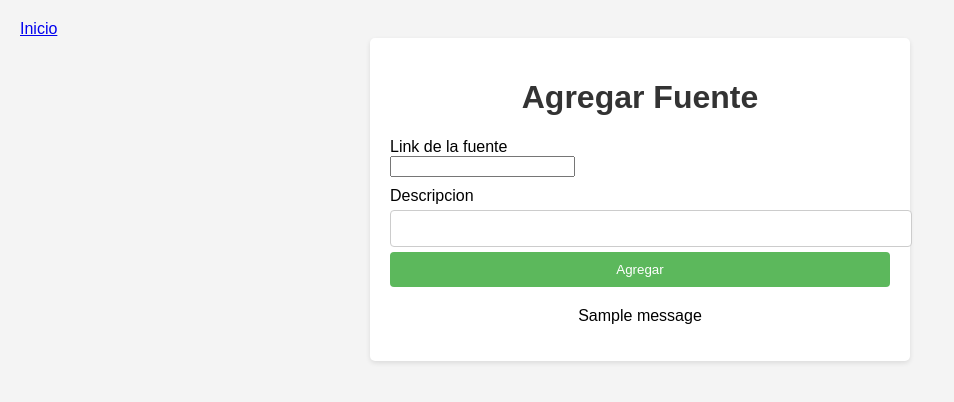
After one commit to isidoraoOo/GRUPO03-2024-PROYINF, a Django app: template enterSources/templates/insert.html in a window 1280 px wide. The commit adds this page. Shown: the top 402 px of the page, without its empty margins (0-954 px from the left). Run offline with Django 5.2, Linux system fonts and the light colour scheme; the template is opened without the code that fills it: values that come from a table or form of the project are taken from there, others are empty; tables that the repository leaves empty hold one stand-in row (values such as "Sample post"); one stand-in notice (Sample message) is shown.

Commit message:
segundo avance del proyecto, insercion de fuentes exitosas, falta pulir el frontend y detalles de logica pueden mejorar.

```diff
--- a/VIGIFIA/urls.py
+++ b/VIGIFIA/urls.py
@@ -15,11 +15,9 @@ Including another URLconf
     2. Add a URL to urlpatterns:  path('blog/', include('blog.urls'))
 """
 from django.contrib import admin
-from django.urls import path
-from enterSources import views
+from django.urls import include, path
 
 urlpatterns = [
     path('admin/', admin.site.urls),
-    path('index/', views.service),
-    path('insert/', views.enter_source),
+    path('', include('enterSources.urls'))
 ]
--- /dev/null
+++ b/enterSources/forms.py
@@ -0,0 +1,7 @@
+from django import forms
+from .models import Sources
+
+class Bulletin_request(forms.ModelForm):
+    class Meta:
+        model = Sources
+        fields = ['link', 'description']
--- a/enterSources/models.py
+++ b/enterSources/models.py
@@ -3,4 +3,22 @@ from django.db import models
 # Create your models here.
 
 class Sources(models.Model):
-    link = models.URLField()
+    link = models.URLField(
+        verbose_name="link de la fuente",
+        unique = True,  # Ensures the link is unique
+        blank = False,  # Cannot be empty
+        null = False    # Cannot be null
+    )
+    description = models.CharField(
+        max_length = 255,
+        verbose_name = "Descripcion",
+        blank = True,  # Optional field
+        null = True    # Can be null
+    )
+    created_at = models.DateTimeField(
+        auto_now_add = True,  # Automatically set the field to now when the object is first created
+        verbose_name = "Fecha de creación"
+    )
+
+    def __str__(self):
+        return self.link
--- /dev/null
+++ b/enterSources/templates/insert.html
@@ -0,0 +1,78 @@
+<!DOCTYPE html>
+<html lang="es">
+<head>
+    <meta charset="UTF-8">
+    <meta name="viewport" content="width=device-width, initial-scale=1.0">
+    <title>Agregar Fuente</title>
+    <a href="../">Inicio</a>
+    <style>
+        body {
+            font-family: Arial, sans-serif;
+            background-color: #f4f4f4;
+            margin: 0;
+            padding: 20px;
+        }
+        .container {
+            max-width: 500px;
+            background-color: white;
+            padding: 20px;
+            border-radius: 5px;
+            box-shadow: 0 2px 5px rgba(0, 0, 0, 0.1);
+            margin: auto;
+        }
+        h1 {
+            text-align: center;
+            color: #333;
+        }
+        label {
+            margin-top: 10px;
+            display: block;
+        }
+        input[type="text"], textarea {
+            width: 100%;
+            padding: 10px;
+            margin: 5px 0;
+            border: 1px solid #ccc;
+            border-radius: 4px;
+        }
+        button {
+            background-color: #5cb85c;
+            color: white;
+            padding: 10px;
+            border: none;
+            border-radius: 4px;
+            cursor: pointer;
+            width: 100%;
+        }
+        button:hover {
+            background-color: #4cae4c;
+        }
+        .message {
+            text-align: center;
+            margin-top: 20px;
+        }
+    </style>
+</head>
+<body>
+    <div class="container">
+        <h1>Agregar Fuente</h1>
+        <form method="post">
+            {% csrf_token %}
+            {{ form.non_field_errors }}
+            {% for field in form %}
+                <label for="{{ field.id_for_label }}">{{ field.label }}</label>
+                {{ field }}
+                {{ field.errors }}
+            {% endfor %}
+            <button type="submit">Agregar</button>
+        </form>
+        {% if messages %}
+            <div class="message">
+                {% for message in messages %}
+                    <p>{{ message }}</p>
+                {% endfor %}
+            </div>
+        {% endif %}
+    </div>
+</body>
+</html>
--- a/enterSources/templates/result_insert.html
+++ b/enterSources/templates/result_insert.html
@@ -24,3 +24,4 @@
         {% endif %}
     </body>
 </html>
+<!-- agregar_fuente.html -->
--- /dev/null
+++ b/enterSources/urls.py
@@ -0,0 +1,8 @@
+from django.urls import path
+from enterSources import views
+
+urlpatterns = {
+    path('', views.home),
+    path('insert/', views.service),
+    path('result_insert/', views.result_insert)
+}
```
Also changed, not shown: enterSources/templates/index.html (+14 -12 lines), enterSources/views.py (+16 -21 lines), enterSources/migrations/0002_sources_created_at_sources_description_and_more.py (added), enterSources/migrations/0003_alter_sources_created_at_alter_sources_description_and_more.py (added).
